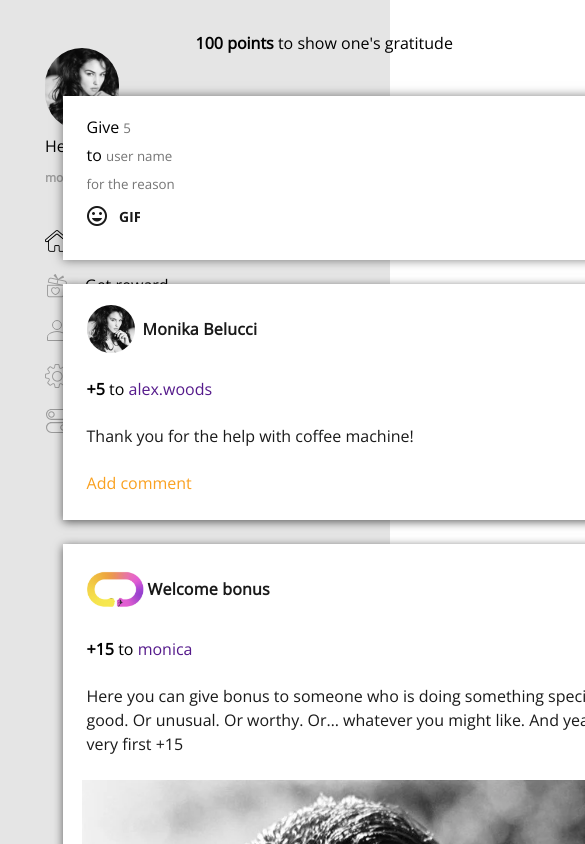
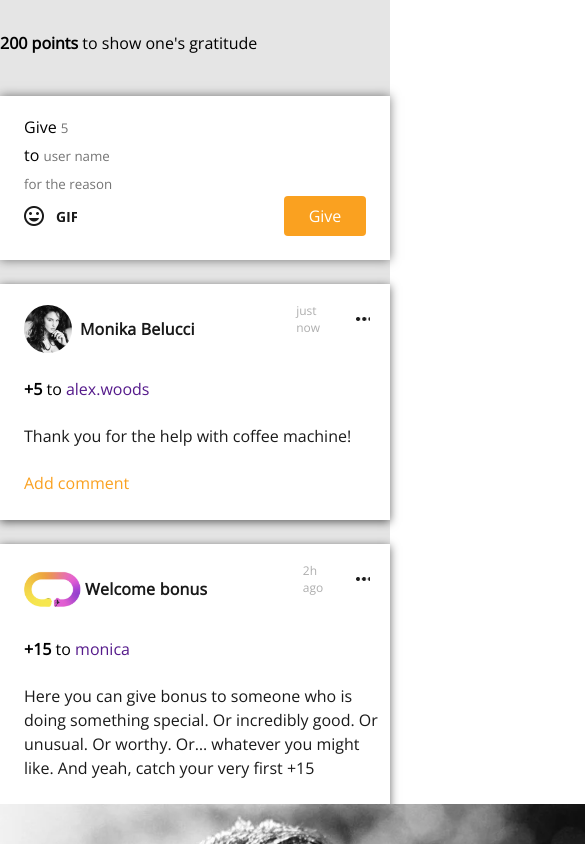
Before and after one commit to nikfreemak/YgoodDemo, a plain HTML site: page index.html in a window 390 px wide. Shown: the top 844 px of the page, 585 px wide, since content can reach past the window. Drawn offline with nearby package versions, Linux system fonts and the light colour scheme.

Commit message:
Add cursot ang @media

```diff
--- a/index.css
+++ b/index.css
@@ -177,6 +177,7 @@
 	background: #FAA120;
 	color:#FFFFFF;
 	margin-right: 24px;
+	cursor: pointer;
 
 }
 .footer-take-bonuce {
@@ -201,6 +202,7 @@
 	color: rgba(0, 0, 0, 0.32);
 	margin-left: 45px;
 	margin-top: 10px;
+	cursor: pointer;
 }
 .sidebar-list {
 	margin-top: 40px;
@@ -214,6 +216,7 @@
 	margin-left: 45px;
 	height: 25px;
 	margin-bottom: 20px;
+	cursor: pointer;
 }
 .home {
 	background: url(home.png);
@@ -234,7 +237,7 @@
 	background-size: cover;
 }
 .settings {
-	background: url(settings.svg);
+	background: url(settings.png);
 	background-size: contain;
 	background-repeat: no-repeat;
 	background-position: center;
--- a/index.html
+++ b/index.html
@@ -2,6 +2,7 @@
 <html>
 <head>
 	<link rel="stylesheet" type="text/css" href="index.css">
+	<link rel="stylesheet" type="text/css" href="media.css">
 	<link href="https://fonts.googleapis.com/css2?family=Open+Sans&display=swap" rel="stylesheet">
 	<meta charset="utf-8">
 	<title>Yougood</title>
@@ -40,7 +41,7 @@
 
 		</section>
 		<section class="feed">
-			<div class="points"> <strong>100 points</strong> to show one's gratitude </div>
+			<div class="points"> <strong>200 points</strong> to show one's gratitude </div>
 			<div class="take-bonus">
 				<div class="take-bonus-smf give">
 					Give
--- /dev/null
+++ b/media.css
@@ -0,0 +1,19 @@
+@media /*screen and*/(min-width:180px) and (max-width:700px) {
+	.sidebar {
+		display: none;
+	}
+	.feed {
+		width: 100%
+	}
+
+	.take-bonus {
+		width: 100%
+	}
+
+	.main-section {
+		width: 100%
+	}
+	.bonus {
+		width: 100%
+	}
+}
```
Also changed, not shown: settings.png (added), settings.svg (deleted).
